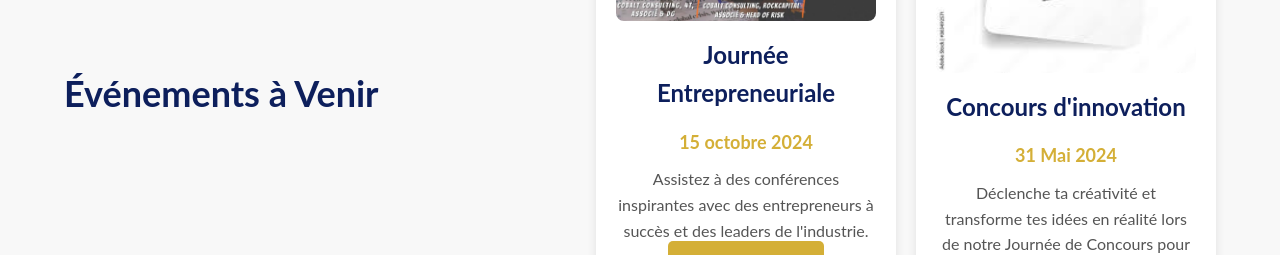
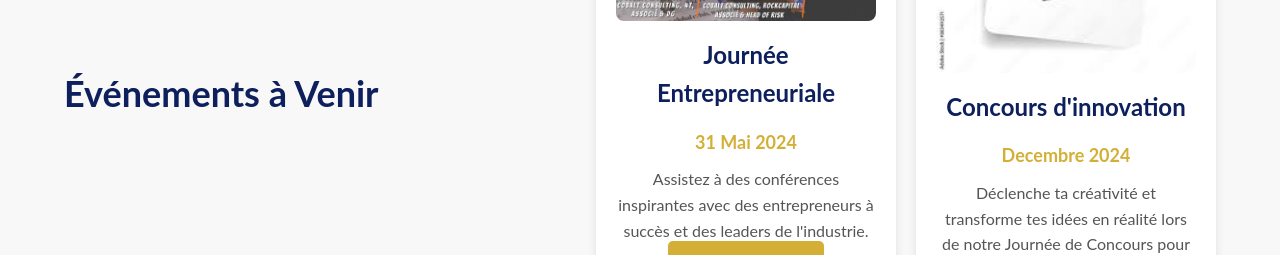
Before and after one commit to abdoulxx/aes.com, a plain HTML site: page index.html in a window 1280 px wide. Shown: the part 1380-1635 px from the top of the page. Drawn offline with Linux system fonts and the light colour scheme.

Commit message:
Update index.html

```diff
--- a/index.html
+++ b/index.html
@@ -47,14 +47,14 @@
                 <div class="event">
                     <img src="jj.png"Journée Entrepreneuriale" class="event-image">
                     <h3>Journée Entrepreneuriale</h3>
-                    <span class="event-date">15 octobre 2024</span>
+                    <span class="event-date">31 Mai 2024</span>
                     <p>Assistez à des conférences inspirantes avec des entrepreneurs à succès et des leaders de l'industrie.</p>
                     <a href="#" class="cta-button">En savoir plus</a>
                 </div>
                 <div class="event">
                     <img src="bientot.png" alt="Conférence Start-up Innov" class="event-image">
                     <h3>Concours d'innovation</h3>
-                    <span class="event-date">31 Mai 2024</span>
+                    <span class="event-date">Decembre 2024</span>
                     <p>Déclenche ta créativité et transforme tes idées en réalité lors de notre Journée de Concours pour l'Innovation ! Rejoins-nous pour une expérience inspirante et fais la différence avec tes projets révolutionnaires.</p>
                     <a href="#" class="cta-button">En savoir plus</a>
                 </div>
```
